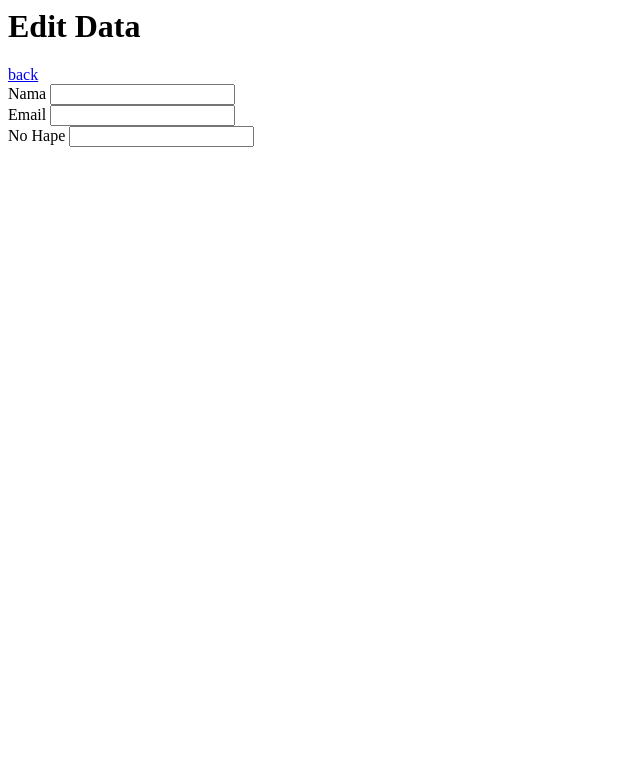
After one commit to rabbaniqibar2302/ptgm_rpl2, a PHP site: page /edit.php?id=1 in a window 1280 px wide. The commit adds this page. Shown: the top 783 px of the page, without its empty margins (0-640 px from the left). Run offline with PHP 8.4, Linux system fonts and the light colour scheme; data that the repository does not hold is empty.

Commit message:
ptgm edit otwwww

```diff
--- /dev/null
+++ b/CRUD NATIVE/edit.php
@@ -0,0 +1,39 @@
+<html>
+    <head>
+        <title>Edit Data</title>
+    </head>
+    <body>
+        <h1>Edit Data</h1>
+        <a href="index.php">back</a>
+        <form action="proses_edit.php" method="post">
+            <?php
+            include("config.php");
+            $id = $_GET['id'];
+
+            // Mencocokan dari id get dengan database
+            $cocok = mysqli_query($host,"select * from user where id=$id");
+
+            while($data = mysqli_fetch_array($cocok)){
+                $nama = $data['nama'];
+                $email = $data['email'];
+                $no_hape = $data['no_hape'];
+            }
+            ?>
+            <div>
+                <input type="hidden" value="<?php echo $id?>">
+            </div>
+            <div>
+                <label>Nama</label>
+                <input type="text" name="nama" value="<?php echo $nama?>">
+            </div>
+            <div>
+                <label>Email</label>
+                <input type="email" name="email" value="<?php echo $email?>">
+            </div>
+            <div>
+                <label>No Hape</label>
+                <input type="number" name="no_hape" value="<?php echo $no_hape?>">
+            </div>
+        </form>
+    </body>
+</html>
--- a/CRUD NATIVE/index.php
+++ b/CRUD NATIVE/index.php
@@ -25,8 +25,8 @@
             echo "<td>" . $data['nama'] . "</td>";
             echo "<td>" . $data['email'] . "</td>";
             echo "<td>" . $data['no_hape'] . "</td>";
-            echo "<td>" . "<a href=''>edit</a>" . "</td>";
-            echo "<td>" . "<a href=''>hapus</a>" . "</td>";
+            echo "<td>" . "<a href='edit.php?id=$data[id]'>edit</a>" . "</td>";
+            echo "<td>" . "<a href='delete.php?id=$data[id]'>hapus</a>" . "</td>";
             echo "</tr>";
         }
         ?>
```
Also changed, not shown: CRUD NATIVE/delete.php (added), CRUD NATIVE/proses_edit.php (added).
